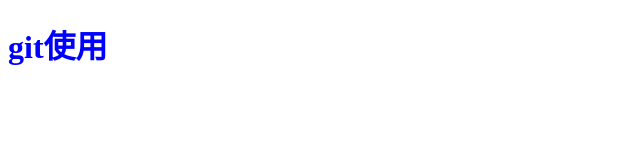
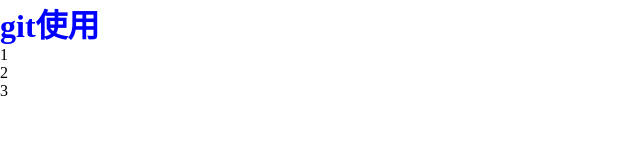
Before and after one commit to youngqian/test-demo, a plain HTML site: page index.html in a window 1280 px wide. Shown: the whole page, without its empty margins (0-640 px from the left). Drawn offline with Linux system fonts and the light colour scheme.

Commit message:
更新一次提交

```diff
--- a/css/index.css
+++ b/css/index.css
@@ -1,3 +1,10 @@
 h1 {
     color: blue;
 }
+* {
+    padding: 0;
+    margin: 0;
+}
+li {
+    list-style: none;
+}
--- a/index.html
+++ b/index.html
@@ -10,6 +10,11 @@
 </head>
 <body>
     <h1>git使用</h1>
+    <ul>
+        <li>1</li>
+        <li>2</li>
+        <li>3</li>
+    </ul>
 
 </body>
 </html>
--- a/js/index.js
+++ b/js/index.js
@@ -1 +1,3 @@
 console.log('git使用');
+
+console.log('闷油瓶')
```
